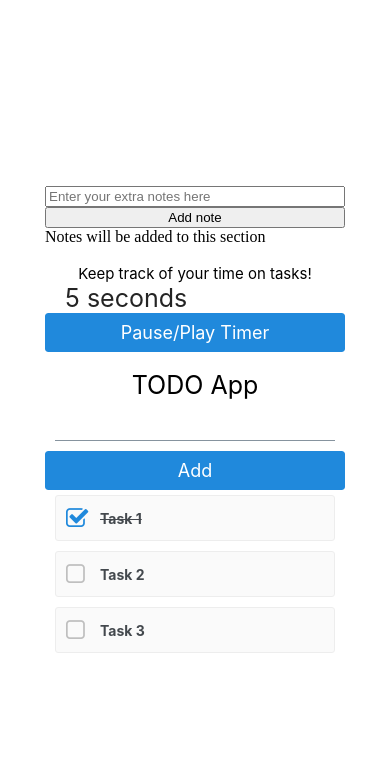
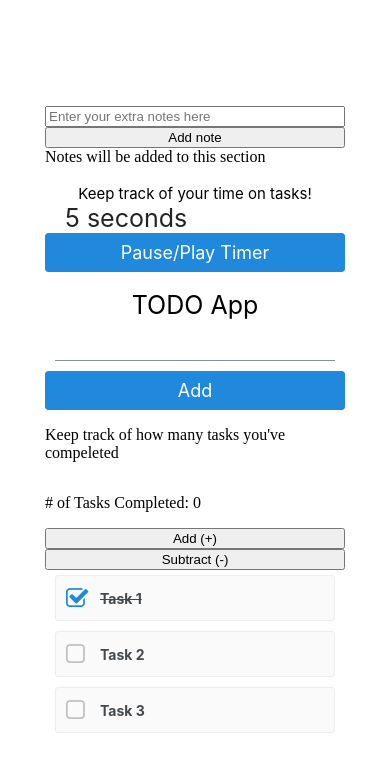
Before and after one commit to hklees/mobiledev_portfolio2-2, a React Native app in the folder lab7/: screen / in a window 390 px wide. Shown: the top 772 px of the page. Built offline with nearby package versions, Linux system fonts and the light colour scheme.

Commit message:
April 25, 2022 11:09 AM

```diff
--- a/lab7/App.js
+++ b/lab7/App.js
@@ -4,6 +4,7 @@ import { StyleSheet, Text, View, FlatList } from 'react-native';
 import { Button, CheckBox, Input } from 'react-native-elements';
 import Timer from './Timer';
 import Notes from './Notes';
+import Counter from './Counter';
 
 export default function App() {
   let [inputText, setInputText] = useState("")
@@ -33,6 +34,8 @@ export default function App() {
         <View styles={[{ height: 30, paddingBottom: 20 }, styles.input]}>
         <Input value={inputText} onChangeText={setInputText} style={{ height: 30, paddingBottom: 10 }}></Input>
         <Button title="Add" onPress={addTask}></Button>
+        <Counter></Counter>
+
         </View>
         <FlatList data={tasks} keyExtractor={(item) => item.key} renderItem={({ item: task }) =>
           <CheckBox onPress={() => {
```
